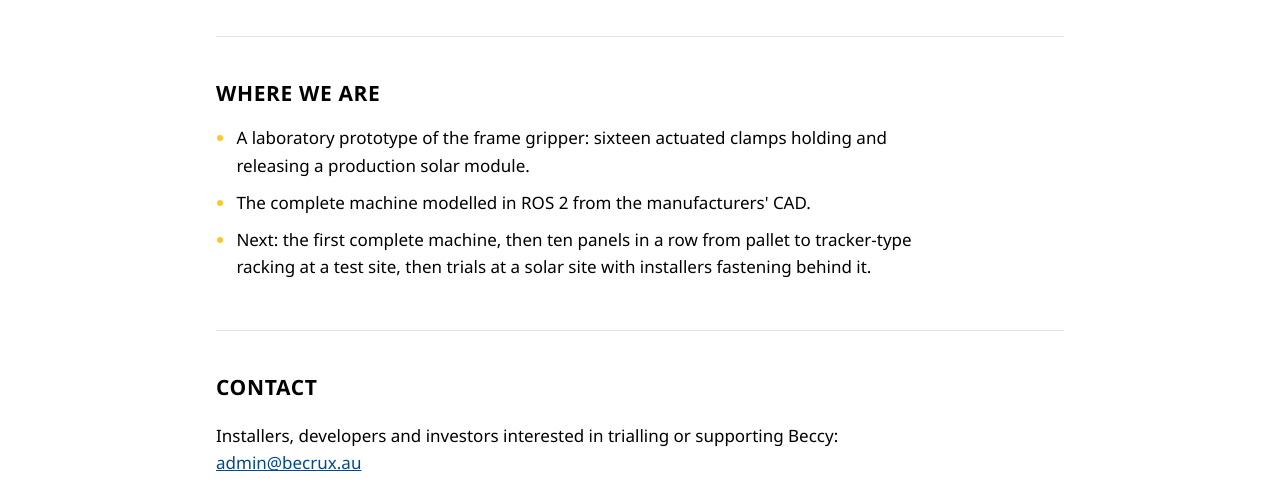
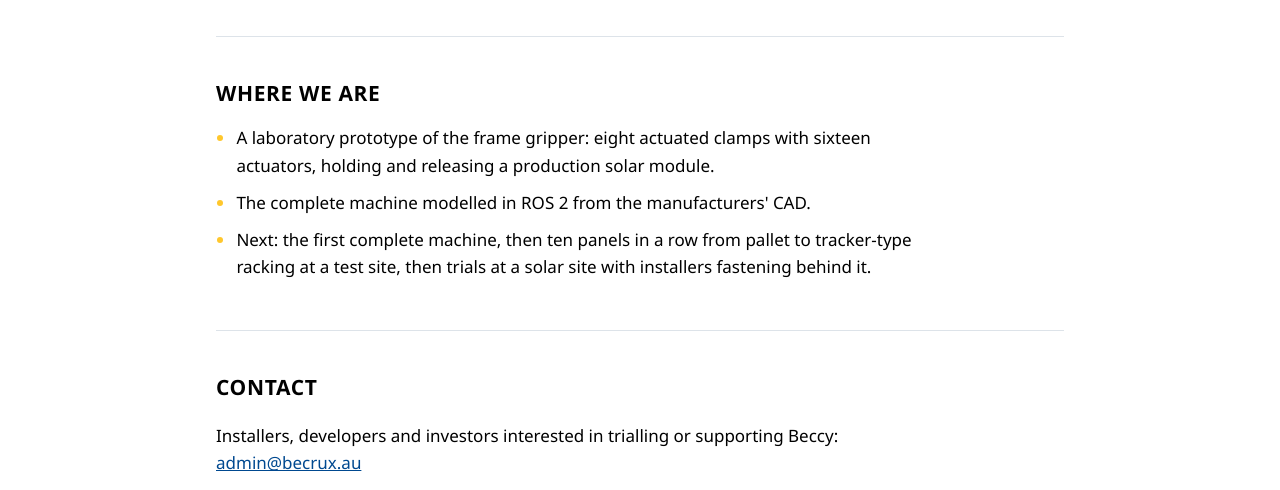
Before and after one commit to BecruxPrecession/becrux-site, a plain HTML site: page index.html in a window 1280 px wide. Shown: the part 1680-2170 px from the top of the page. Drawn offline with Linux system fonts and the light colour scheme.

Commit message:
Where we are: eight actuated clamps with sixteen actuators
Co-Authored-By: Claude Opus 5.5 <noreply@anthropic.com>

```diff
--- a/index.html
+++ b/index.html
@@ -57,7 +57,7 @@
   <section id="status">
     <h2>Where we are</h2>
     <ul class="ticks">
-      <li>A laboratory prototype of the frame gripper: sixteen actuated clamps holding and releasing a
+      <li>A laboratory prototype of the frame gripper: eight actuated clamps with sixteen actuators, holding and releasing a
           production solar module.</li>
       <li>The complete machine modelled in ROS 2 from the manufacturers' CAD.</li>
       <li>Next: the first complete machine, then ten panels in a row from pallet to tracker-type racking at a
```
